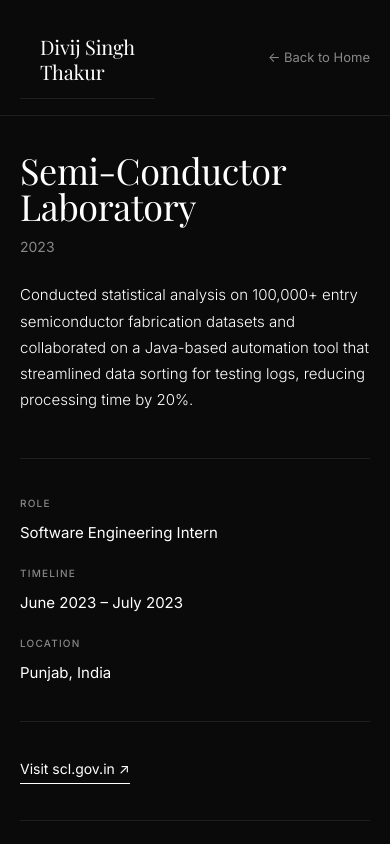
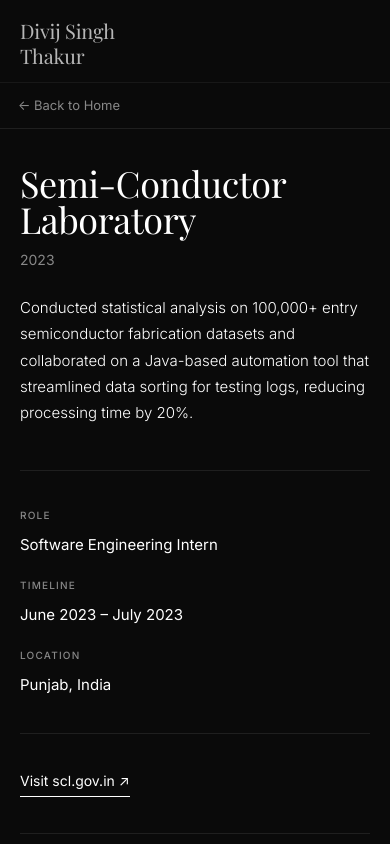
Before and after one commit to Divij10/PortfolioWebsite, a website: page scl.html in a window 390 px wide. Shown: the top 844 px of the page. Drawn offline with nearby package versions, Linux system fonts and the light colour scheme; a web font is replaced by a local one.

Commit message:
Match detail page mobile header to home page nav style

```diff
--- a/styles.css
+++ b/styles.css
@@ -1018,15 +1018,34 @@ ul { list-style: none; }
   /* Detail pages */
   .detail-grid { display: flex; flex-direction: column; }
 
+  /* Detail sidebar: same stacked pattern as home page header */
   .detail-sidebar {
     position: static;
     height: auto;
-    flex-direction: row;
-    align-items: center;
-    justify-content: space-between;
-    padding: 16px 20px;
+    flex-direction: column;
+    align-items: stretch;
+    padding: 0;
     border-right: none;
+    border-bottom: none;
+    gap: 0;
+    justify-content: flex-start;
+  }
+
+  /* Name block matches home page exactly */
+  .detail-sidebar .site-name {
+    font-size: 20px;
+    line-height: 1.25;
+    padding: 18px 20px 14px;
     border-bottom: 1px solid var(--border);
+  }
+
+  /* Back link styled like a nav strip item */
+  .back-link {
+    display: block;
+    padding: 12px 18px;
+    font-size: 13px;
+    border-bottom: 1px solid var(--border);
+    color: var(--muted);
   }
 
   .detail-content { padding: 36px 20px 72px; }
```
